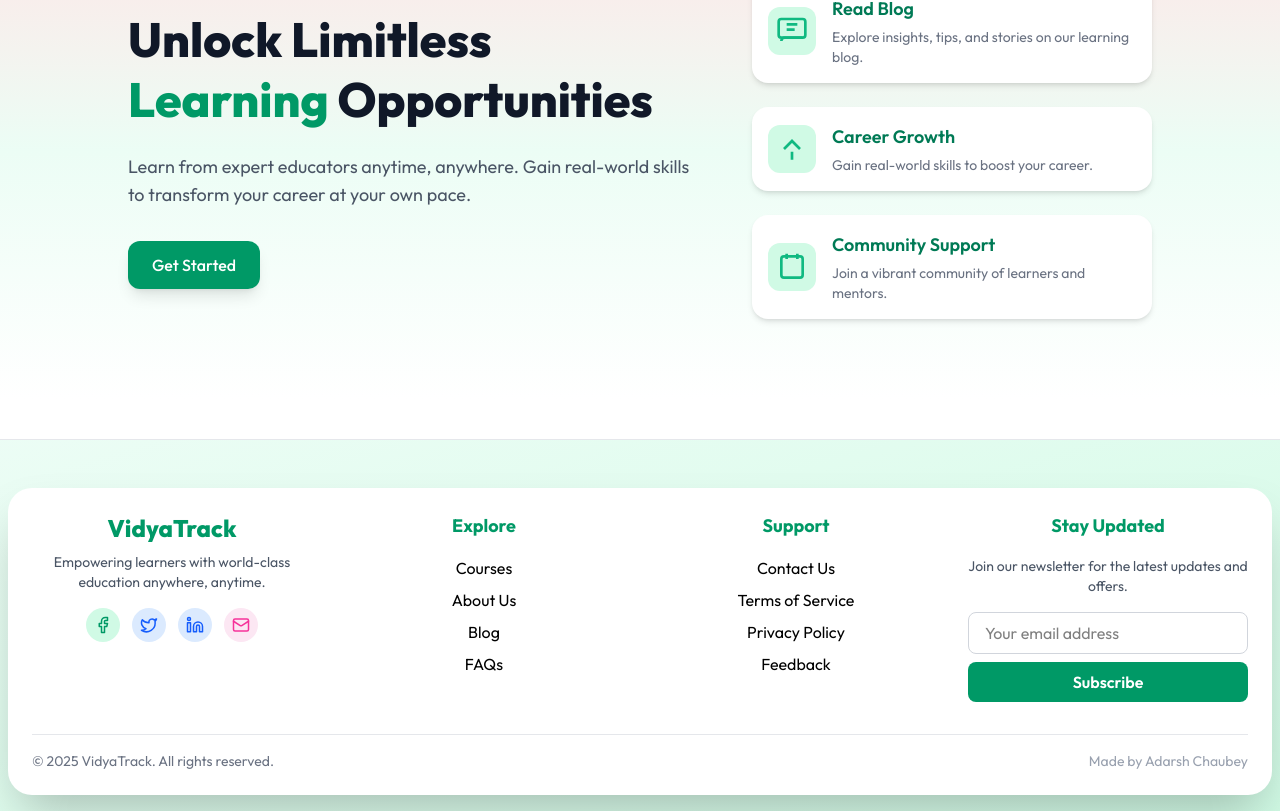
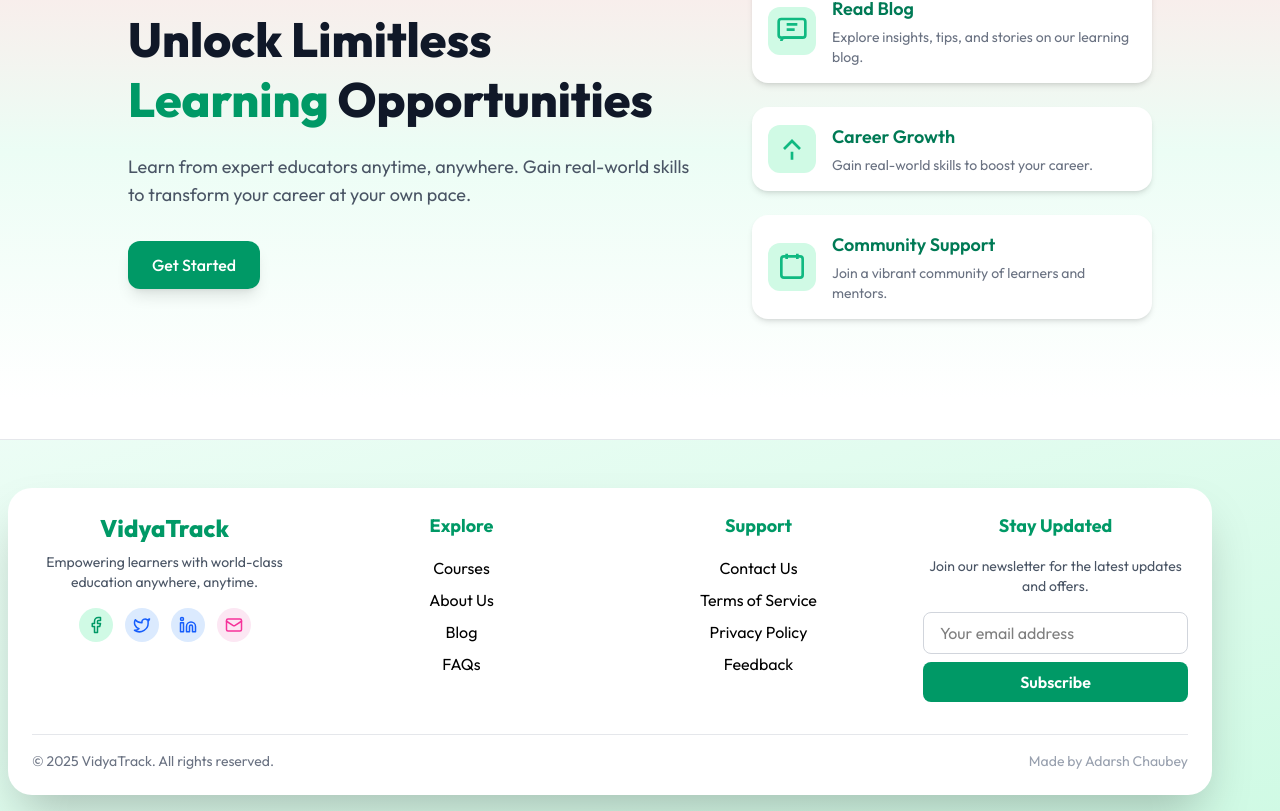
Before and after one commit to Adarsh-Chaubey03/VidyaTrack, a React (Vite) app in the folder client/: page / in a window 1280 px wide. Shown: the part 3420-4231 px from the top of the page. Built offline with nearby package versions, Linux system fonts and the light colour scheme; no server answers.

Commit message:
Update Footer.jsx

```diff
--- a/client/src/components/student/Footer.jsx
+++ b/client/src/components/student/Footer.jsx
@@ -5,8 +5,8 @@ import { Facebook, Twitter, Linkedin, Mail } from 'lucide-react';
 function Footer() {
   return (
     <footer className="w-full bg-gradient-to-br from-emerald-50 to-emerald-100 border-t border-gray-200 pt-12 pb-4 flex flex-col items-center">
-      <div className="w-full max-w-7xl px-1 md:px-2">
-        <div className="rounded-3xl bg-white shadow-2xl p-4 md:p-6 flex flex-col gap-8">
+      <div className="w-full  px-1 md:px-2">
+        <div className="rounded-3xl mr-15 bg-white shadow-2xl p-6 md:p-6 flex flex-col gap-8">
           <div className="grid grid-cols-1 md:grid-cols-2 lg:grid-cols-4 gap-8">
           {/* Brand Section */}
             <div className="flex flex-col items-center text-center">
```
